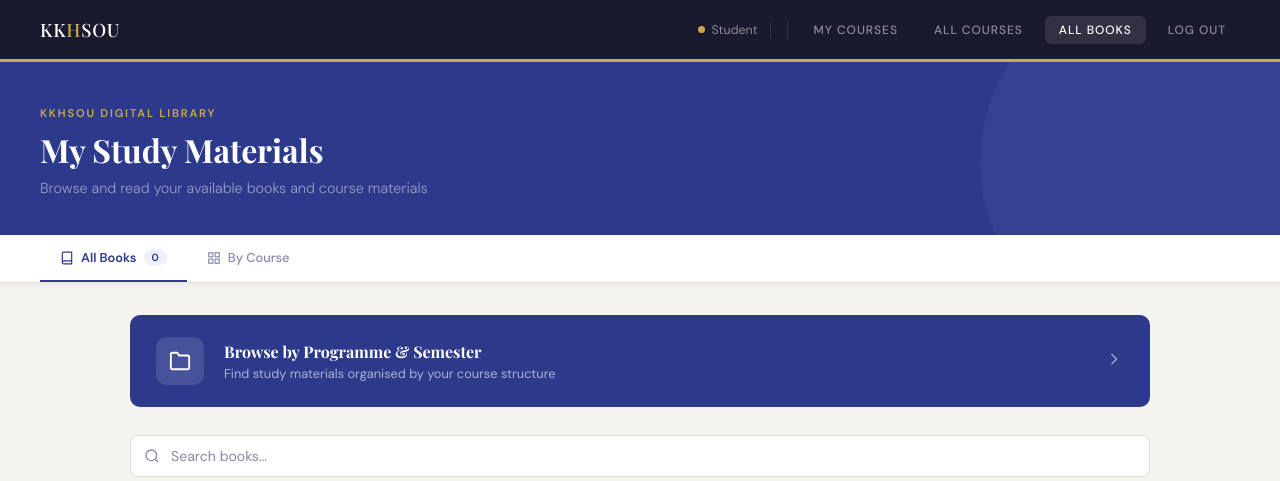
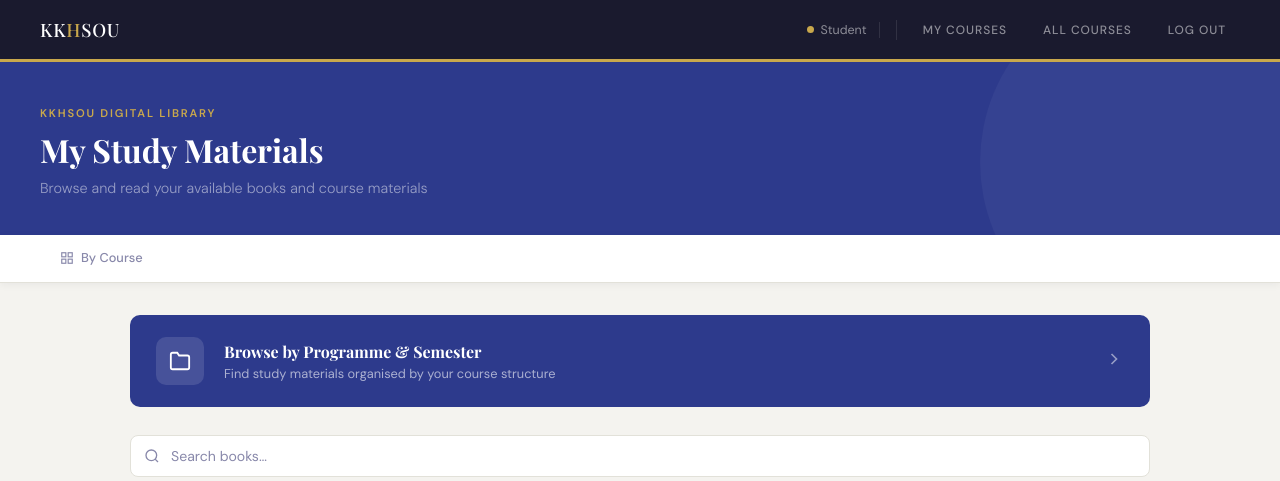
Before and after one commit to Goku720/E_Resource, a Flask app: page /books in a window 1280 px wide. Shown: the top 481 px of the page. Run offline with Flask 3, Linux system fonts and the light colour scheme.

Commit message:
remove all books

```diff
--- a/templates/books.html
+++ b/templates/books.html
@@ -363,7 +363,7 @@
         <div class="nav-divider"></div>
         <a href="/my-courses">My Courses</a>
         <a href="/library">All Courses</a>
-        <a href="/books" class="active">All Books</a>
+        <!-- <a href="/books" class="active">All Books</a> -->
         <a href="/logout">Log Out</a>
     </nav>
     <button class="hamburger" onclick="openMobileNav()" aria-label="Open menu">
@@ -384,7 +384,7 @@
         <div class="mobile-nav-links">
             <a href="/my-courses">My Courses</a>
             <a href="/library">All Courses</a>
-            <a href="/books" class="active">All Books</a>
+            <!-- <a href="/books" class="active">All Books</a> -->
             <a href="/logout" class="logout">Log Out</a>
         </div>
     </div>
@@ -399,14 +399,14 @@
 
 <!-- TABS -->
 <div class="tabs">
-    <a class="tab active" href="/books">
+    <!-- <a class="tab active" href="/books">
         <svg width="14" height="14" viewBox="0 0 24 24" fill="none" stroke="currentColor" stroke-width="2">
             <path d="M4 19.5A2.5 2.5 0 0 1 6.5 17H20"/>
             <path d="M6.5 2H20v20H6.5A2.5 2.5 0 0 1 4 19.5v-15A2.5 2.5 0 0 1 6.5 2z"/>
         </svg>
         All Books
         <span class="tab-count" id="totalCount">{{ books|length }}</span>
-    </a>
+    </a> -->
     <a class="tab" href="/library">
         <svg width="14" height="14" viewBox="0 0 24 24" fill="none" stroke="currentColor" stroke-width="2">
             <rect x="3" y="3" width="7" height="7"/><rect x="14" y="3" width="7" height="7"/>
--- a/templates/library.html
+++ b/templates/library.html
@@ -176,7 +176,7 @@
         <div class="nav-divider"></div>
         <a href="/my-courses">My Courses</a>
         <a href="/library" class="active">All Courses</a>
-        <a href="/books">All Books</a>
+        <!-- <a href="/books">All Books</a> -->
         <a href="/logout">Log Out</a>
     </nav>
     <button class="hamburger" onclick="openMobileNav()" aria-label="Open menu">
@@ -197,7 +197,7 @@
         <div class="mobile-nav-links">
             <a href="/my-courses">My Courses</a>
             <a href="/library" class="active">All Courses</a>
-            <a href="/books">All Books</a>
+            <!-- <a href="/books">All Books</a> -->
             <a href="/logout" class="logout">Log Out</a>
         </div>
     </div>
--- a/templates/my_courses.html
+++ b/templates/my_courses.html
@@ -175,7 +175,7 @@
         <div class="nav-divider"></div>
         <a href="/my-courses" class="active">My Courses</a>
         <a href="/library">All Courses</a>
-        <a href="/books">All Books</a>
+        <!-- <a href="/books">All Books</a> -->
         <a href="/logout">Log Out</a>
     </nav>
     <button class="hamburger" onclick="openMobileNav()" aria-label="Open menu">
@@ -223,7 +223,7 @@
         </svg>
         My Courses
     </a>
-    <a class="tab" href="/library">
+    <!-- <a class="tab" href="/library">
         <svg width="14" height="14" viewBox="0 0 24 24" fill="none" stroke="currentColor" stroke-width="2">
             <rect x="3" y="3" width="7" height="7"/><rect x="14" y="3" width="7" height="7"/>
             <rect x="3" y="14" width="7" height="7"/><rect x="14" y="14" width="7" height="7"/>
@@ -235,7 +235,7 @@
             <path d="M22 19a2 2 0 0 1-2 2H4a2 2 0 0 1-2-2V5a2 2 0 0 1 2-2h5l2 3h9a2 2 0 0 1 2 2z"/>
         </svg>
         All Books
-    </a>
+    </a> -->
 </div>
 
 <div class="content">
```
